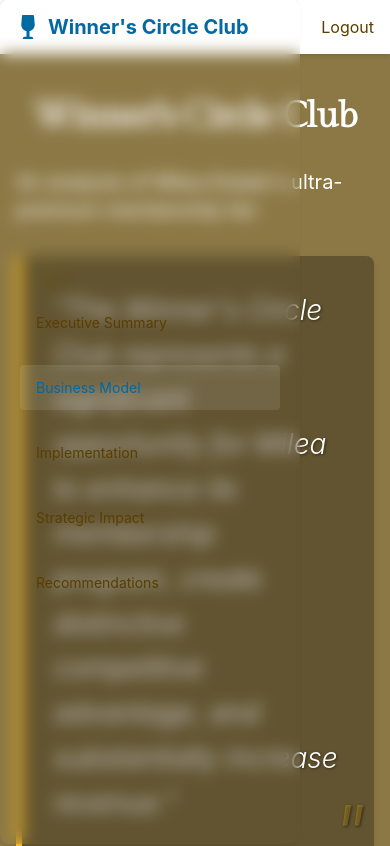
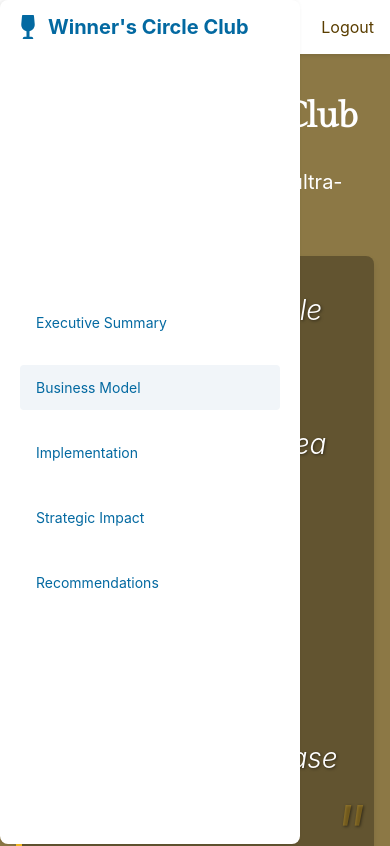
Before and after one commit to russellmoss/winners-circle, a React (Create React App) app: page / in a window 390 px wide. Shown: the top 846 px of the page. Built offline with nearby package versions, Linux system fonts and the light colour scheme; no server answers; sample sign-in values are in the browser's storage; a web font is replaced by a local one.

Commit message:
Fix mobile menu styling and behavior

```diff
--- a/src/App.css
+++ b/src/App.css
@@ -1155,7 +1155,7 @@ tr:hover {
     width: 80%;
     max-width: 300px;
     height: 100vh;
-    background: var(--background-color);
+    background: white;
     flex-direction: column;
     padding: 80px 20px 20px;
     transition: right 0.3s ease;
@@ -1171,10 +1171,17 @@ tr:hover {
     width: 100%;
     text-align: left;
     padding: 12px 16px;
+    color: #0369a1;
+  }
+
+  .nav-item:hover,
+  .nav-item.active {
+    background: #f1f5f9;
   }
 
   .mobile-menu-overlay {
     display: block;
+    background: rgba(0, 0, 0, 0.5);
   }
 
   .mobile-menu-overlay.active {
--- a/src/App.js
+++ b/src/App.js
@@ -158,6 +158,19 @@ const Dashboard = () => {
     window.addEventListener('scroll', handleScroll);
     return () => window.removeEventListener('scroll', handleScroll);
   }, [activeSection]);
+
+  useEffect(() => {
+    // Close mobile menu when clicking outside
+    const handleClickOutside = (event) => {
+      if (isMobileMenuOpen && !event.target.closest('.nav-menu') && !event.target.closest('.mobile-menu-toggle')) {
+        setIsMobileMenuOpen(false);
+        document.body.style.overflow = 'auto';
+      }
+    };
+
+    document.addEventListener('click', handleClickOutside);
+    return () => document.removeEventListener('click', handleClickOutside);
+  }, [isMobileMenuOpen]);
 
   // Add this function to toggle section collapse
   const toggleSection = (sectionId) => {
```
